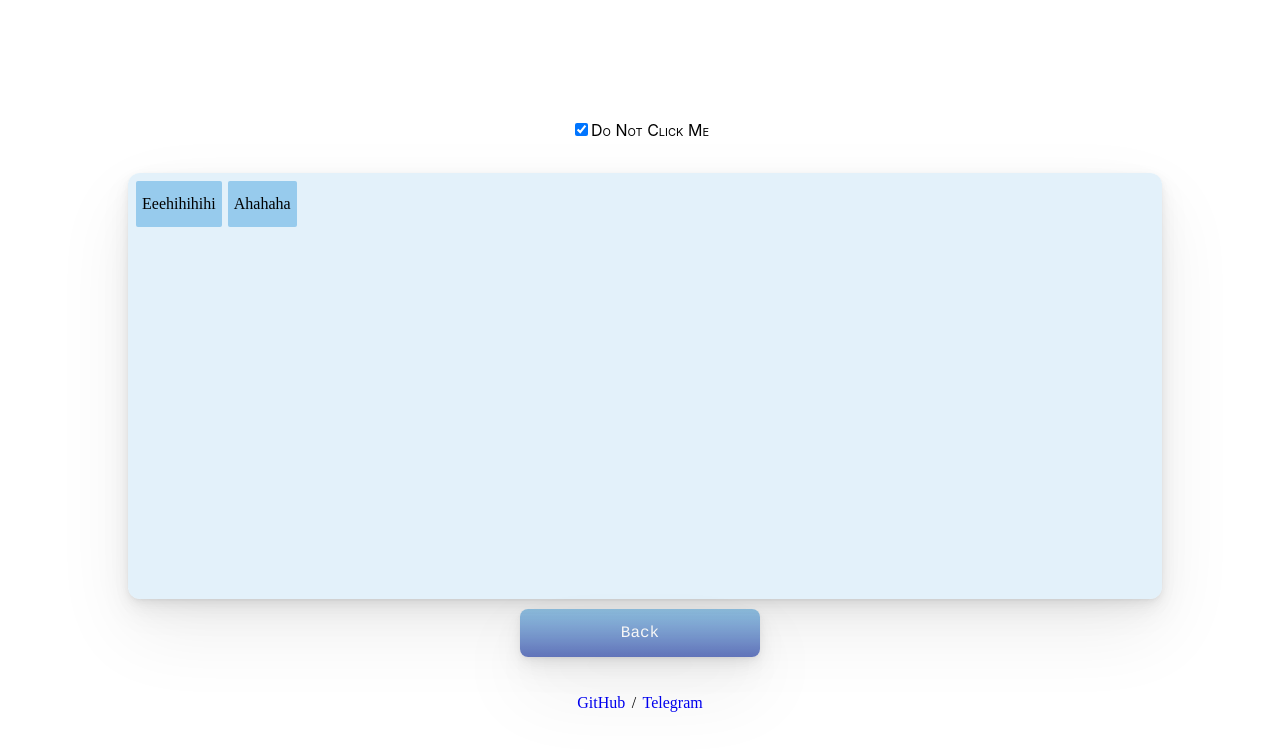
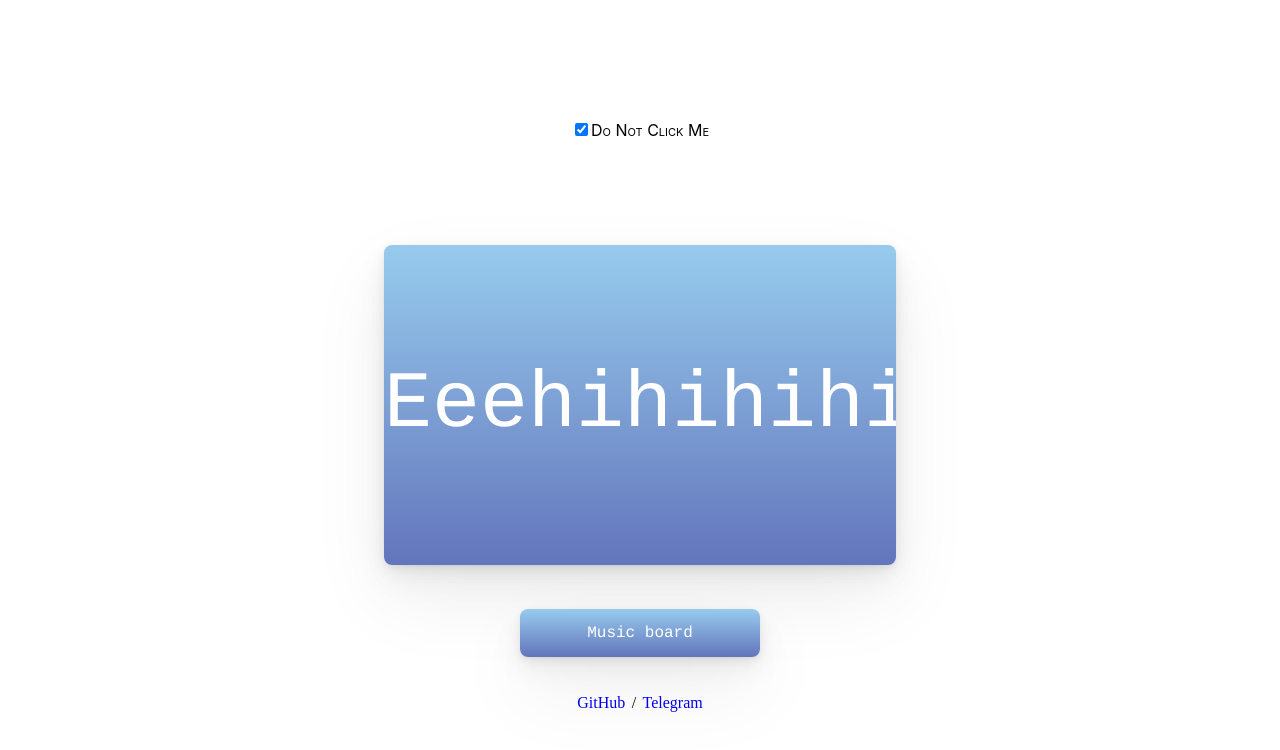
Before and after one commit to suisei-cn/starbuttons, a Vue app: page / in a window 1280 px wide. Shown: the top 750 px of the page. Built offline with nearby package versions, Linux system fonts and the light colour scheme.

Commit message:
fix(App): don't show music table at first

```diff
--- a/src/App.vue
+++ b/src/App.vue
@@ -64,7 +64,7 @@ import BaseButton from './components/BaseButton.vue';
 })
 export default class App extends Vue {
   private sounds: Sound[] = [];
-  private musicTable = true;
+  private musicTable = false;
 
   get multiPlay() {
     return this.$store.state.multiPlay;
```
